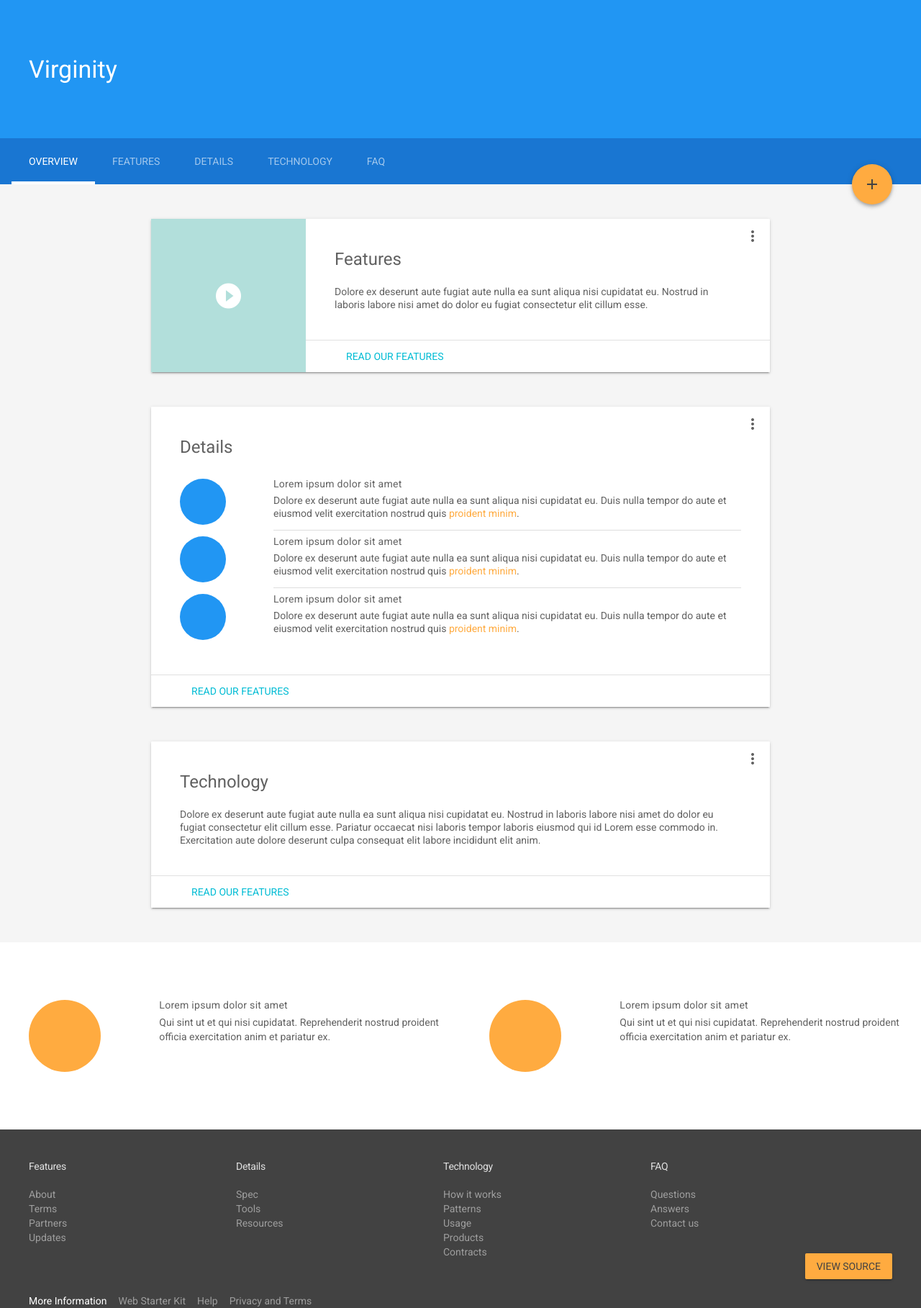
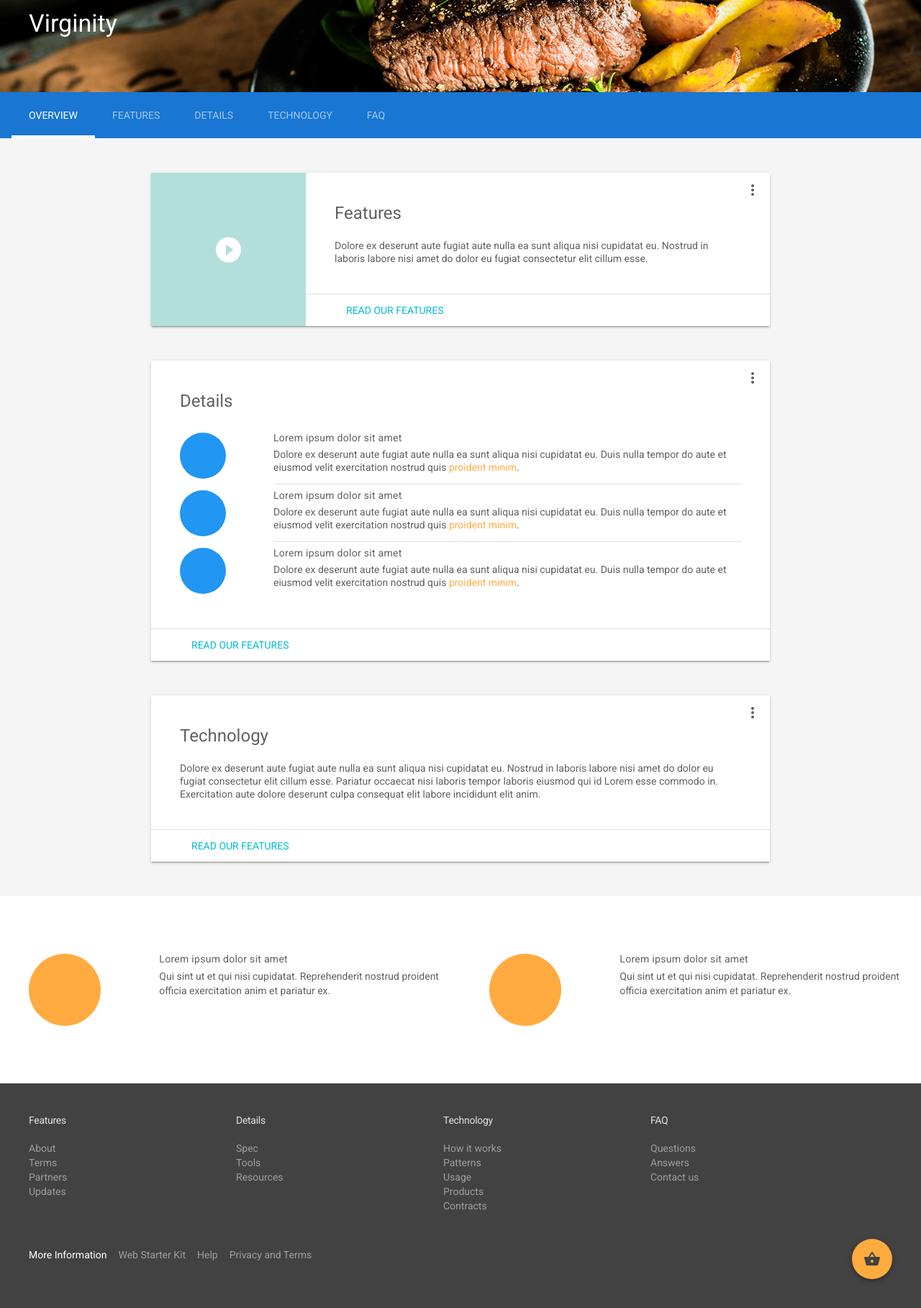
Before and after one commit to FantasticFourAndHalf/Virginity, a Django app: page / in a window 1280 px wide. Shown: the whole page at 72% size. Run offline with Django 3.2, Linux system fonts and the light colour scheme.

Commit message:
Example page
First example page. index.html.

```diff
--- a/Virginity/static/styles.css
+++ b/Virginity/static/styles.css
@@ -13,6 +13,10 @@
  * See the License for the specific language governing permissions and
  * limitations under the License.
  */
+
+.mdl-layout__header {
+  background: url('images/header.jpg') center / cover;
+}
 
 html, body {
   font-family: 'Roboto', 'Helvetica', sans-serif;
--- a/templates/index.html
+++ b/templates/index.html
@@ -26,13 +26,13 @@
 
     <!-- Add to homescreen for Chrome on Android -->
     <meta name="mobile-web-app-capable" content="yes">
-    <link rel="icon" sizes="192x192" href="images/android-desktop.png">
+    <link rel="icon" sizes="192x192" href={% static "images/android-desktop.png" %}>
 
     <!-- Add to homescreen for Safari on iOS -->
     <meta name="apple-mobile-web-app-capable" content="yes">
     <meta name="apple-mobile-web-app-status-bar-style" content="black">
     <meta name="apple-mobile-web-app-title" content="Material Design Lite">
-    <link rel="apple-touch-icon-precomposed" href="images/ios-desktop.png">
+    <link rel="apple-touch-icon-precomposed" href={% static "images/ios-desktop.png" %}>
 
     <!-- Tile icon for Win8 (144x144 + tile color) -->
     <meta name="msapplication-TileImage" content="images/touch/ms-touch-icon-144x144-precomposed.png">
@@ -62,10 +62,9 @@
     </style>
   </head>
   <body class="mdl-demo mdl-color--grey-100 mdl-color-text--grey-700 mdl-base">
-    <div class="mdl-layout mdl-js-layout mdl-layout--fixed-header">
-      <header class="mdl-layout__header mdl-layout__header--scroll mdl-color--primary">
-        <div class="mdl-layout--large-screen-only mdl-layout__header-row">
-        </div>
+    <div class="demo-layout-transparent mdl-layout mdl-js-layout">
+      <header class="mdl-layout__header mdl-layout__header--transparent mdl-layout__header--waterfall">
+
         <div class="mdl-layout--large-screen-only mdl-layout__header-row">
           <h3>Virginity</h3>
         </div>
@@ -77,10 +76,7 @@
           <a href="#features" class="mdl-layout__tab">Details</a>
           <a href="#features" class="mdl-layout__tab">Technology</a>
           <a href="#features" class="mdl-layout__tab">FAQ</a>
-          <button class="mdl-button mdl-js-button mdl-button--fab mdl-js-ripple-effect mdl-button--colored mdl-shadow--4dp mdl-color--accent" id="add">
-            <i class="material-icons" role="presentation">add</i>
-            <span class="visuallyhidden">Add</span>
-          </button>
+
         </div>
       </header>
       <main class="mdl-layout__content">
@@ -292,7 +288,9 @@
         </footer>
       </main>
     </div>
-    <a href="https://github.com/google/material-design-lite/blob/mdl-1.x/templates/text-only/" target="_blank" id="view-source" class="mdl-button mdl-js-button mdl-button--raised mdl-js-ripple-effect mdl-color--accent mdl-color-text--accent-contrast">View Source</a>
+    <a href="https://github.com/google/material-design-lite/blob/mdl-1.x/templates/text-only/" target="_blank" id="view-source" class="mdl-button mdl-js-button mdl-button--raised mdl-js-ripple-effect mdl-color--accent mdl-color-text--accent-contrast mdl-button mdl-js-button mdl-button--fab mdl-js-ripple-effect mdl-button--colored mdl-shadow--4dp mdl-color--accent" id="add">
+            <i class="material-icons" role="presentation">shopping_basket</i>
+            <span class="visuallyhidden">Add</span></a>
     <script src="https://code.getmdl.io/1.3.0/material.min.js"></script>
   </body>
 </html>
```
Also changed, not shown: Virginity/static/images/header.jpg (added).
